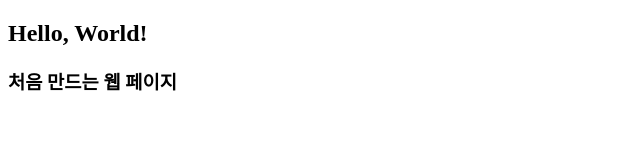
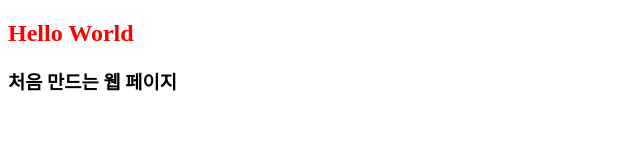
Before and after one commit to coconutparty/coconutparty.github.io, a plain HTML site: page index.html in a window 1280 px wide. Shown: the whole page, without its empty margins (0-640 px from the left). Drawn offline with Linux system fonts and the light colour scheme.

Commit message:
Update index.html

```diff
--- a/index.html
+++ b/index.html
@@ -1,16 +1,17 @@
 <!doctype html>
-<html>
+<html lang='ko'>
 <head>
+  <meta charset="utf-8">
   <title>My First Web Site</title>
   <style>
-  h2{font-weight:bolder, color:red; }
+    h2 { font-weight:bolder; color:red; }
   </style>
   <script>
-  alert('Hello, World!');
+     alert('Hello World');
   </script>
 </head>
 <body>
- <h2>Hello, World!</h2>
+  <h2>Hello World</h2>
   <h3>처음 만드는 웹 페이지</h3>
 </body>
 </html>
```
Lines whose indentation alone changed are shown as unchanged.
